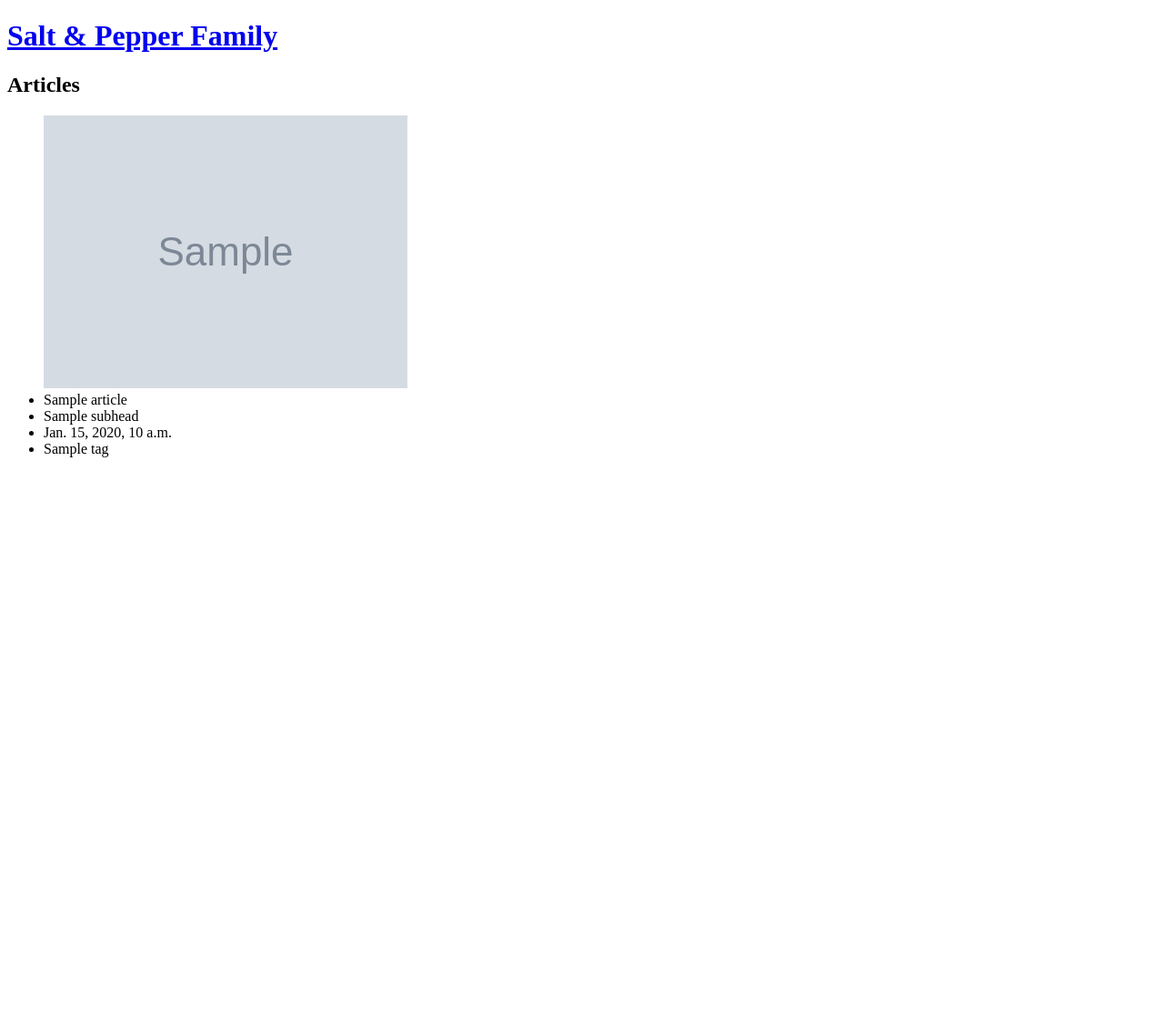
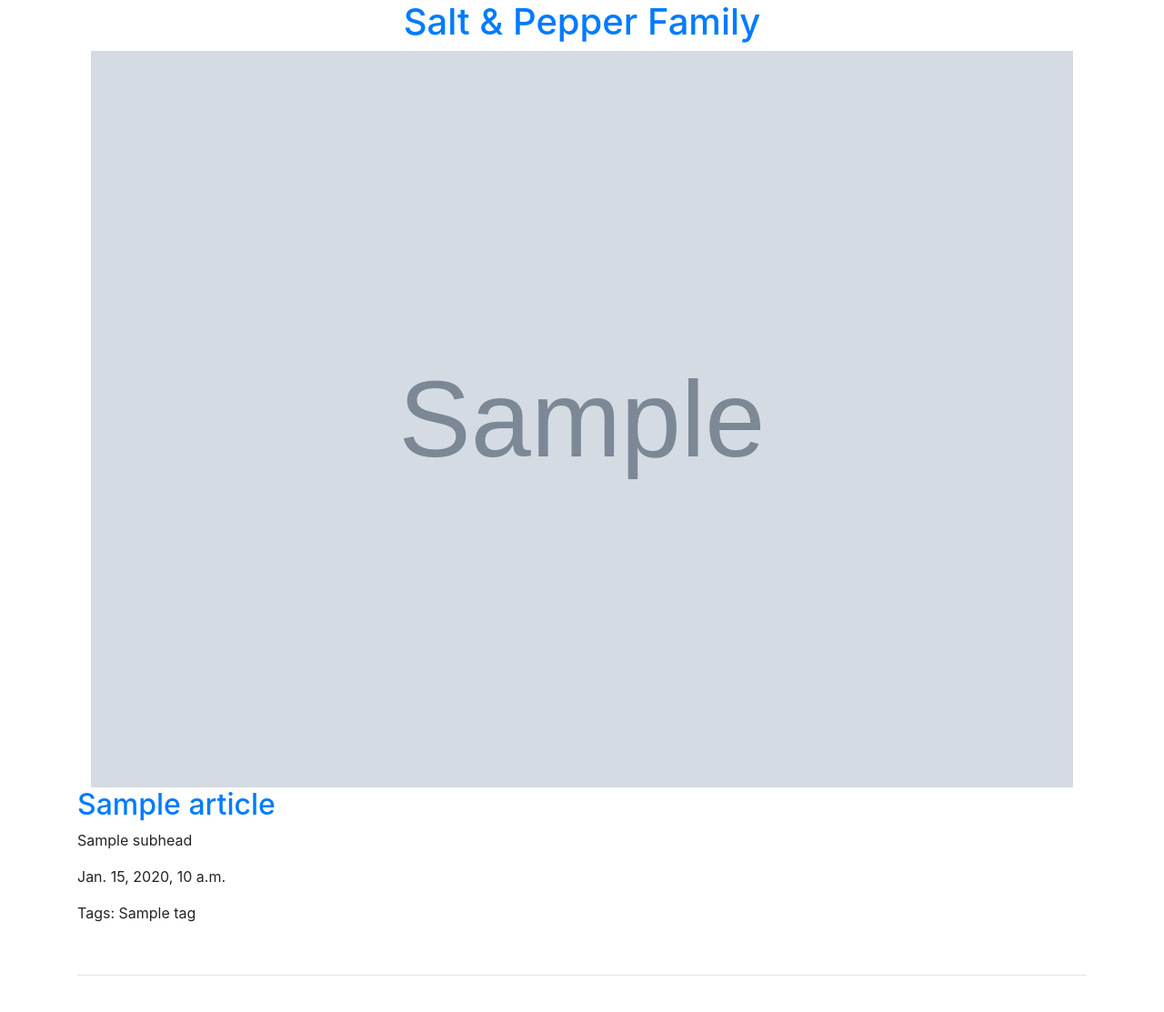
Before and after one commit to glaserbw/spf, a Django app: template spf/blog/templates/article_list.html in a window 1280 px wide. Shown: the whole page at 91% size. Before the commit the page ends 503 px from the top, so only its background shows below. Run offline with Django 3.2, Linux system fonts and the light colour scheme; the template is opened without the code that fills it: most values are stand-ins (such as "Sample title", 1, 10 or a date in 2020); grey boxes marked "Sample" are stand-in pictures; some libraries are stand-ins or nearby versions.

Commit message:
article detail page now rendering article details. need to list items by creation date and start adding additional photos. need to focus on detail page formatting

```diff
--- a/spf/blog/static/css/style.css
+++ b/spf/blog/static/css/style.css
@@ -1,3 +1,4 @@
-h1 {
-    color: green;
+#title {
+    color: black;
+    text-align: center;
 }
--- a/spf/blog/templates/article_list.html
+++ b/spf/blog/templates/article_list.html
@@ -1,17 +1,20 @@
 {% extends 'base.html' %}
 
 {% block content %}
-<h2>Articles</h2>
-<ul>
-    {% for article in articles %}
-        <img src="{{article.cover_url}}"/>
-        <li>{{ article.title }}</li>
-        <li>{{ article.subhead}}</li>
-        <li>{{ article.pub_date}}</li>
+
+{% for article in articles %}
+    <div class="container">
+        <img class="container" src="{{article.cover_url}}"/>
+        <h2><a href="{% url 'article_detail' pk=article.pk %}">{{ article.title }}</a></h2>
+        <p>{{ article.subhead}}</p>
+        <p>{{ article.pub_date}}</p>
         {% comment %} Below is needed to render tag set {% endcomment %}
         {% for tag in article.tag_set.all %}
-        <li>{{ tag.tag }}</li>
+        <p>Tags: {{ tag.tag }}</p>
         {% endfor %}
-    {% endfor %}
-</ul>
+        <br/><hr/><br/>
+    </div>
+
+{% endfor %}
+
 {% endblock %}
--- a/spf/blog/templates/base.html
+++ b/spf/blog/templates/base.html
@@ -7,12 +7,18 @@
     <title>Salt & Pepper Family</title>
     <meta name="viewport" content="width=device-width, initial-scale=1">
     <link rel="stylesheet" type="text/css" href="{% static "css/style.css" %}">
+    <link rel="stylesheet" href="https://stackpath.bootstrapcdn.com/bootstrap/4.1.3/css/bootstrap.min.css" integrity="sha384-MCw98/SFnGE8fJT3GXwEOngsV7Zt27NXFoaoApmYm81iuXoPkFOJwJ8ERdknLPMO" crossorigin="anonymous">
     <!-- <script src="main.js"></script> -->
 </head>
 <body>
-    <h1><a href="/">Salt & Pepper Family</a></h1>
+    <h1 id="title"><a href="/">Salt & Pepper Family</a></h1>
 
     {% block content %}
     {% endblock %}
+
+
+    <script src="https://code.jquery.com/jquery-3.3.1.slim.min.js" integrity="sha384-q8i/X+965DzO0rT7abK41JStQIAqVgRVzpbzo5smXKp4YfRvH+8abtTE1Pi6jizo" crossorigin="anonymous"></script>
+    <script src="https://cdnjs.cloudflare.com/ajax/libs/popper.js/1.14.3/umd/popper.min.js" integrity="sha384-ZMP7rVo3mIykV+2+9J3UJ46jBk0WLaUAdn689aCwoqbBJiSnjAK/l8WvCWPIPm49" crossorigin="anonymous"></script>
+    <script src="https://stackpath.bootstrapcdn.com/bootstrap/4.1.3/js/bootstrap.min.js" integrity="sha384-ChfqqxuZUCnJSK3+MXmPNIyE6ZbWh2IMqE241rYiqJxyMiZ6OW/JmZQ5stwEULTy" crossorigin="anonymous"></script>
 </body>
 </html>
--- a/spf/blog/urls.py
+++ b/spf/blog/urls.py
@@ -3,4 +3,5 @@ from . import views
 
 urlpatterns = [
     path('', views.index, name='index'),
+    path('articles/<int:pk>', views.article_detail, name="article_detail"),
 ]
--- a/spf/blog/views.py
+++ b/spf/blog/views.py
@@ -10,3 +10,7 @@ def index(request):
     return render(request, 'article_list.html',
         {'articles': articles},
         {'tags': tags})
+
+def article_detail(request, pk):
+    article = Article.objects.get(id=pk)
+    return render(request, 'article_detail.html', {'article': article})
```
Also changed, not shown: spf/blog/templates/article_detail.html (added, +13 -0 lines).
